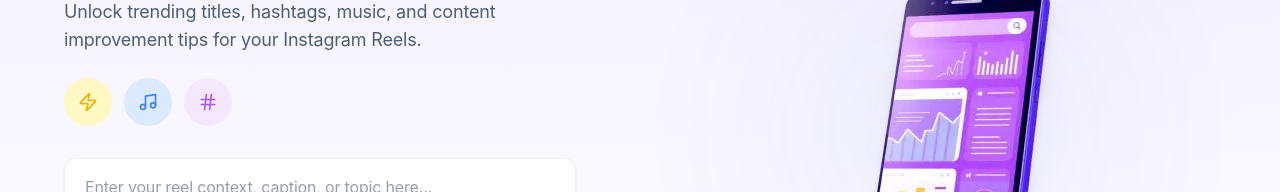
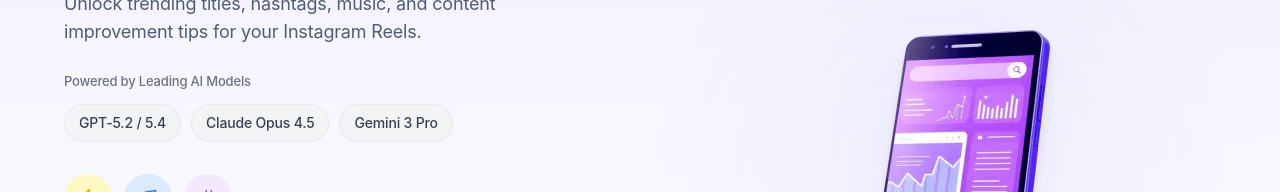
Before and after one commit to aman73550/Reelanylizer-Codespace, a React (Vite) app: page /seo-optimizer in a window 1280 px wide. Shown: the part 330-522 px from the top of the page. Built offline with nearby package versions, Linux system fonts and the light colour scheme; no server answers; the database is empty.

Commit message:
✨ Add 'Powered by Leading AI Models' section to all 3 hero sections (Reel, YouTube, SEO)

```diff
--- a/src/components/SEOOptimizerSection.tsx
+++ b/src/components/SEOOptimizerSection.tsx
@@ -136,6 +136,27 @@ const SEOOptimizerSection = () => {
                       : "Unlock trending titles, hashtags, music, and content improvement tips for your Instagram Reels."}
                   </motion.p>
 
+                  {/* Powered by Leading AI Models */}
+                  <motion.div
+                    className="flex flex-col items-center lg:items-start gap-3 mb-8"
+                    initial={{ opacity: 0, y: 15 }}
+                    animate={{ opacity: 1, y: 0 }}
+                    transition={{ delay: 0.3, duration: 0.6 }}
+                  >
+                    <p style={{ fontSize: "13px", color: "#6B7280" }} className="font-medium">Powered by Leading AI Models</p>
+                    <div className="flex flex-wrap gap-2.5 justify-center lg:justify-start">
+                      <div style={{ background: "#F3F4F6", border: "1px solid #E5E7EB", padding: "8px 14px", borderRadius: "999px", color: "#374151" }} className="text-sm font-medium">
+                        GPT-5.2 / 5.4
+                      </div>
+                      <div style={{ background: "#F3F4F6", border: "1px solid #E5E7EB", padding: "8px 14px", borderRadius: "999px", color: "#374151" }} className="text-sm font-medium">
+                        Claude Opus 4.5
+                      </div>
+                      <div style={{ background: "#F3F4F6", border: "1px solid #E5E7EB", padding: "8px 14px", borderRadius: "999px", color: "#374151" }} className="text-sm font-medium">
+                        Gemini 3 Pro
+                      </div>
+                    </div>
+                  </motion.div>
+
                   {/* Feature Icons */}
                   <motion.div
                     className="flex items-center justify-center lg:justify-start gap-3 mb-8"
--- a/src/pages/Index.tsx
+++ b/src/pages/Index.tsx
@@ -377,6 +377,27 @@ const Index = () => {
                 Paste your Instagram Reel link and get a smart viral potential score with actionable insights. Get 5 free credits every month — no payment needed.
               </motion.p>
 
+              {/* Powered by Leading AI Models */}
+              <motion.div
+                className="flex flex-col items-center lg:items-start gap-3 mb-10"
+                initial={{ opacity: 0, y: 15 }}
+                animate={{ opacity: 1, y: 0 }}
+                transition={{ delay: 0.35, duration: 0.6 }}
+              >
+                <p style={{ fontSize: "13px", color: "#6B7280" }} className="font-medium">Powered by Leading AI Models</p>
+                <div className="flex flex-wrap gap-2.5 justify-center lg:justify-start">
+                  <div style={{ background: "#F3F4F6", border: "1px solid #E5E7EB", padding: "8px 14px", borderRadius: "999px", color: "#374151" }} className="text-sm font-medium">
+                    GPT-5.2 / 5.4
+                  </div>
+                  <div style={{ background: "#F3F4F6", border: "1px solid #E5E7EB", padding: "8px 14px", borderRadius: "999px", color: "#374151" }} className="text-sm font-medium">
+                    Claude Opus 4.5
+                  </div>
+                  <div style={{ background: "#F3F4F6", border: "1px solid #E5E7EB", padding: "8px 14px", borderRadius: "999px", color: "#374151" }} className="text-sm font-medium">
+                    Gemini 3 Pro
+                  </div>
+                </div>
+              </motion.div>
+
               {/* Input Card */}
               <motion.div ref={inputRef} className="w-full" initial={{ opacity: 0, y: 20 }} animate={{ opacity: 1, y: 0 }} transition={{ delay: 0.4 }}>
                 <div className="p-6 sm:p-8 space-y-4 rounded-2xl border border-[#E5E7EB] bg-white/80 backdrop-blur-sm" style={{ boxShadow: "0 4px 24px -4px rgba(0,0,0,0.06), 0 1px 2px rgba(0,0,0,0.04)" }}>
```
